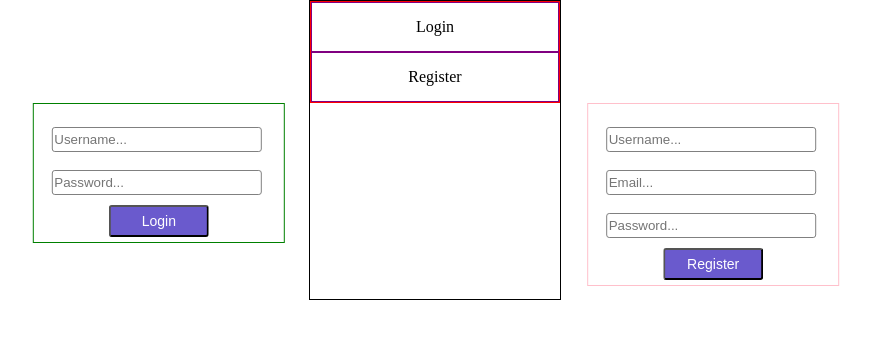
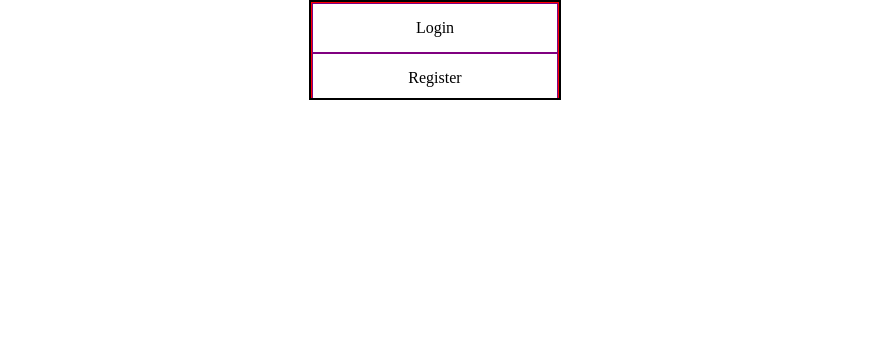
Before and after one commit to Csprier/grimoire-client2, a React (Create React App) app: page / in a window 1280 px wide. Shown: the top 338 px of the page, without its empty margins (205-1075 px from the left). Built offline with nearby package versions, Linux system fonts and the light colour scheme; no server answers.

Commit message:
Corrected style and animations of form-container

```diff
--- a/src/components/LP/FormContainer.js
+++ b/src/components/LP/FormContainer.js
@@ -4,24 +4,33 @@ import '../css/css-LP/form-container.css';
 import Login from '../Login';
 import Register from '../Register';
 
-function FormContainer(props) {
+function FormContainer() {
   const [loginMenu, setLoginMenu] = useState(false);
   const [registerMenu, setRegisterMenu] = useState(false);
   return(
-    <div className="form-container">
+    <div className={loginMenu || registerMenu ? "form-container height-animation-class" : "form-container"}>
 
       <div className="animation-button-container">
         <div
           className="animation-toggle"
-          onClick={() => setLoginMenu(!loginMenu)}
+          onClick={() => {
+            if (registerMenu) {
+              setRegisterMenu(!registerMenu);
+            }
+            setLoginMenu(!loginMenu);
+          }}
         >Login</div>
 
         <div
           className="animation-toggle"
-          onClick={() => setRegisterMenu(!registerMenu)}
+          onClick={() => {
+            if (loginMenu) {
+              setLoginMenu(!loginMenu);
+            }
+            setRegisterMenu(!registerMenu);
+          }}
         >Register</div>
       </div>
-
 
       <div className={loginMenu ? "login-display login-slide-right" : "login-display"}>
         <Login />
--- a/src/components/css/css-LP/form-container.css
+++ b/src/components/css/css-LP/form-container.css
@@ -1,9 +1,16 @@
 .form-container {
+  position: relative;
   width: 252px;
-  height: 300px;
+  height: 100px;
   margin: 0 auto;
   padding: 0;
-  border: 1px solid black;
+  border: 2px solid black;
+  overflow: hidden;
+  transition-property: tranform, height;
+  transition: all .15s ease;
+}
+.height-animation-class {
+  height: 300px;
 }
 
 .animation-button-container {
@@ -36,24 +43,26 @@
 .login-display {
   position: absolute;
   transform: translateX(-110%);
-  transition: transform 500ms ease;
-  overflow: hidden;
+  transition-property: transform;
+  transition-duration: .5s;
+  transition-delay: .5s;
   border: 1px solid green;
 }
 .login-slide-right {
   transform: translateX(0%);
-  transition: all 500ms ease;
+  height: 300px;
 }
 
 /* REGISTER */
 .register-display {
   position: absolute;
   transform: translateX(110%);
-  transition: transform 500ms ease;
-  overflow: hidden;
+  transition-property: transform;
+  transition-duration: .5s;
+  transition-delay: .5s;
   border: 1px solid pink;
 }
 .register-slide-left {
   transform: translateX(0%);
-  transition: all 500ms ease;
+  height: 300px;
 }
```
